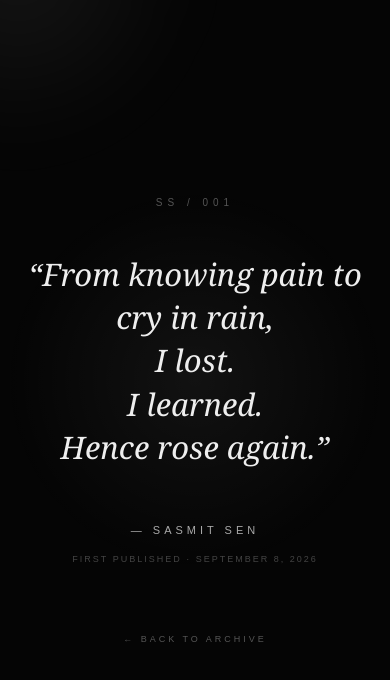
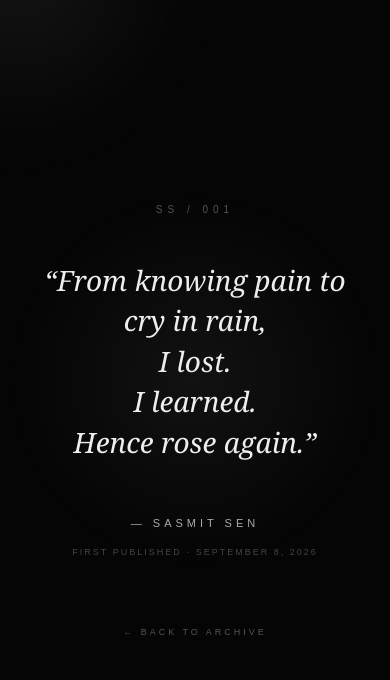
Before and after one commit to sasmitsen19/sasmitsen19.github.io, a plain HTML site: page quotes/from-knowing-pain/index.html in a window 390 px wide. Drawn offline with Linux system fonts and the light colour scheme.

Commit message:
Improve mobile quote typography

```diff
--- a/quotes/from-knowing-pain/index.html
+++ b/quotes/from-knowing-pain/index.html
@@ -205,6 +205,12 @@
   .container {
     user-select: text;
   }
+    @media (max-width: 600px) {
+  blockquote {
+    font-size: 28px;
+    line-height: 1.45;
+  }
+}
 </style>
 </head>
 
```
